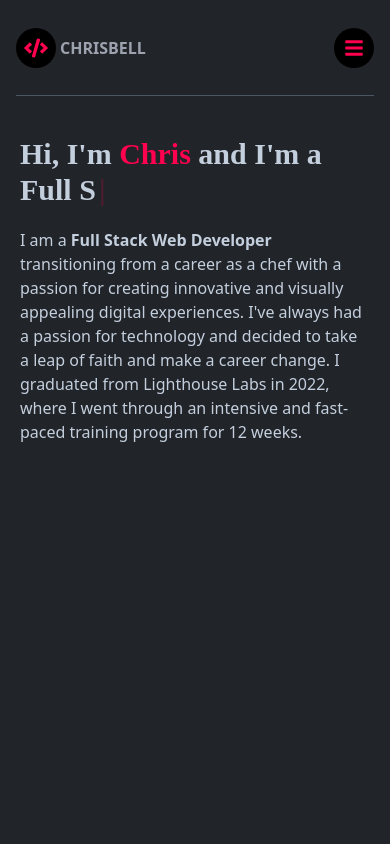
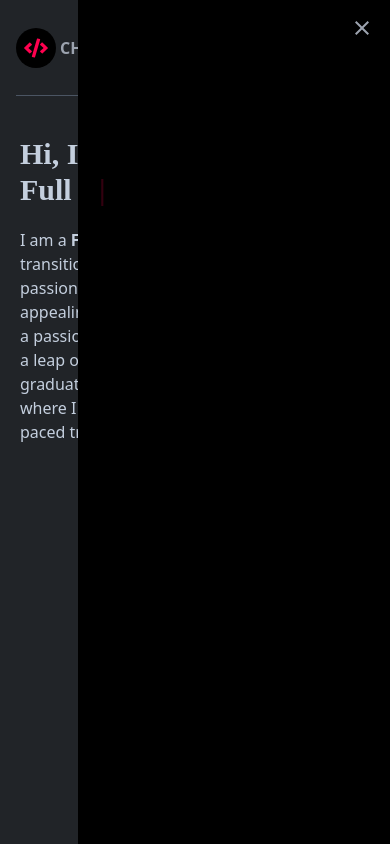
Before and after one commit to CBBell99/portfolio, a React (Create React App) app: page / in a window 390 px wide. Both pictures are taken after a click on the element 354 px from the left and 48 px from the top of the page. Built offline with nearby package versions, Linux system fonts and the light colour scheme.

Commit message:
install framer motion as a dependency

```diff
--- a/package.json
+++ b/package.json
@@ -6,6 +6,7 @@
     "@testing-library/jest-dom": "^5.16.5",
     "@testing-library/react": "^13.4.0",
     "@testing-library/user-event": "^13.5.0",
+    "framer-motion": "^8.5.0",
     "react": "^18.2.0",
     "react-dom": "^18.2.0",
     "react-icons": "^4.7.1",
--- a/src/components/Home.jsx
+++ b/src/components/Home.jsx
@@ -18,7 +18,7 @@ function Home() {
         <h1 className=" text-3xl sm:text-6xl  text-greyLight font-bold font-titleText ">
           Hi, I'm <span className="text-accent">Chris </span>and I'm a
           <span> {text}</span>
-          <Cursor cursorColor="#ff014f" />
+          <Cursor cursorBlinking="false" cursorColor="#ff014f" />
         </h1>
       </div>
       <div className="flex justify-center">
--- a/src/components/Navbar.jsx
+++ b/src/components/Navbar.jsx
@@ -1,7 +1,6 @@
 import { useState } from "react";
 import { FaBars, FaCode } from "react-icons/fa";
-
-import cbell from "../images/chrisProfilePic.jpg";
+import { MdClose } from "react-icons/md";
 
 function Navbar() {
   const [isOpen, setIsOpen] = useState(false);
@@ -32,7 +31,16 @@ function Navbar() {
     </ul>
   );
 
-  const mobile = "";
+  const mobile = (
+    <div
+      className="w-[80%] h-screen absolute top-0 right-0 bg-black
+     p-4 opacity-100"
+    >
+      <span className="absolute top-4 right-4 text-gray-400 hover:text-designColor duration-300 text-2xl cursor-pointer">
+        <MdClose onClick={mobileMenuHandler} />
+      </span>
+    </div>
+  );
 
   return (
     <nav className="sticky w-full h-24 bg-greyDark text-greyLight px-4">
@@ -45,6 +53,7 @@ function Navbar() {
         </div>
         {burgerMenu}
         {desktopMenu}
+        {isOpen && mobile}
       </div>
     </nav>
   );
```
Also changed, not shown: 1 other file (tests, documents, lock files or other folders).
